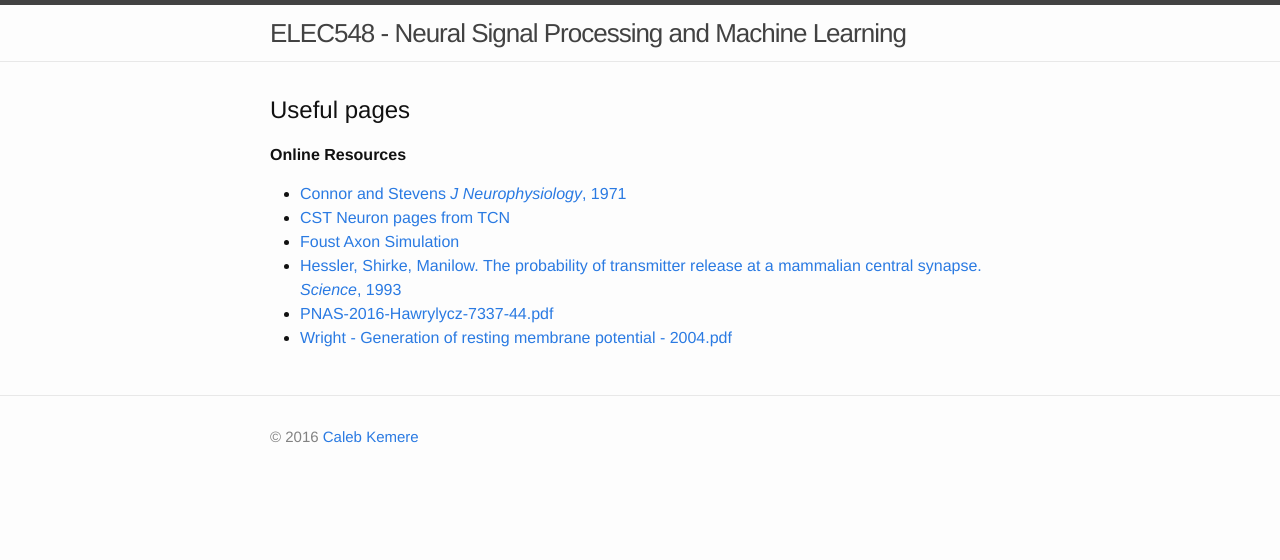
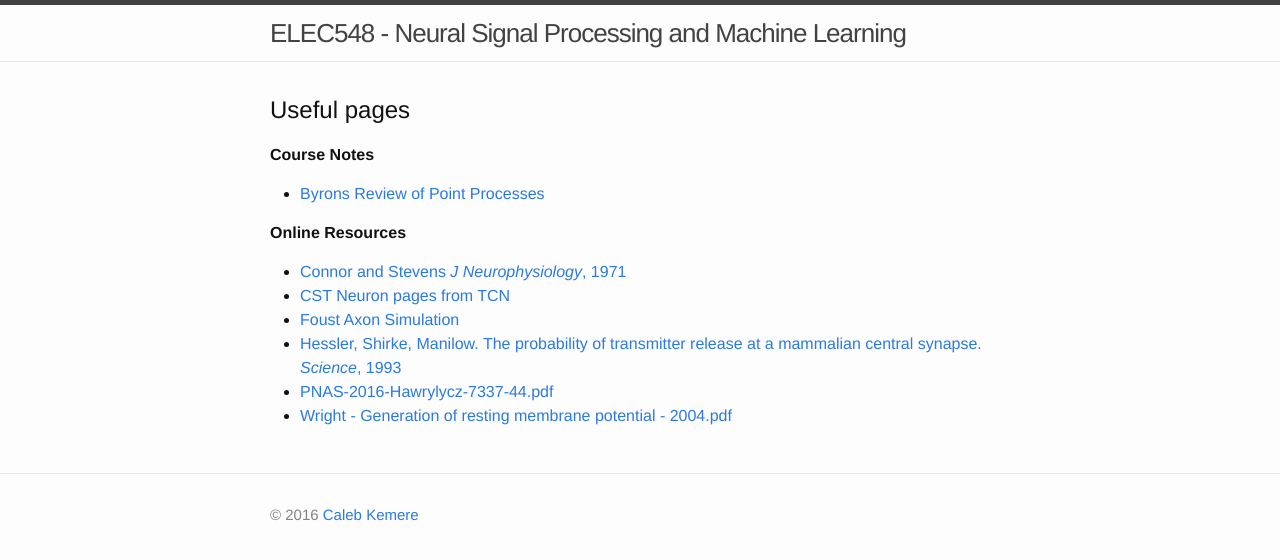
Before and after one commit to elec548/elec548.github.io, a Jekyll site: the page built from Resources/index.md, in a window 1280 px wide. Shown: the top 560 px of the page. Built offline with Jekyll 4.4.1, drawn with Linux system fonts in a browser that asks for light colours.

Commit message:
Updated resources with Point Process notes

```diff
--- a/Resources/index.md
+++ b/Resources/index.md
@@ -6,8 +6,13 @@ group: navigation
 
 ## Useful pages
 
+**Course Notes**
+
+  + [Byrons Review of Point
+  Processes](https://github.com/ckemere/CourseNotes/blob/master/NeuralSignalProcessing/PoissonNotes/PoissProcRev.pdf)
 
 **Online Resources**
+
   + [Connor and Stevens _J Neurophysiology_, 1971](Connor, Stevens - Prediction of repetitive firing behaviour from voltage clamp data on an isolated neurone soma. - 1971.pdf)
   + [CST Neuron pages from TCN](CST Neuron Pages from Dayan and Abbot.pdf)
   + [Foust Axon Simulation](Foust et al. - Somatic membrane potential and Kv1 channels control spike repolarization in cortical axon collaterals and presynaptic bou.pdf)
```
